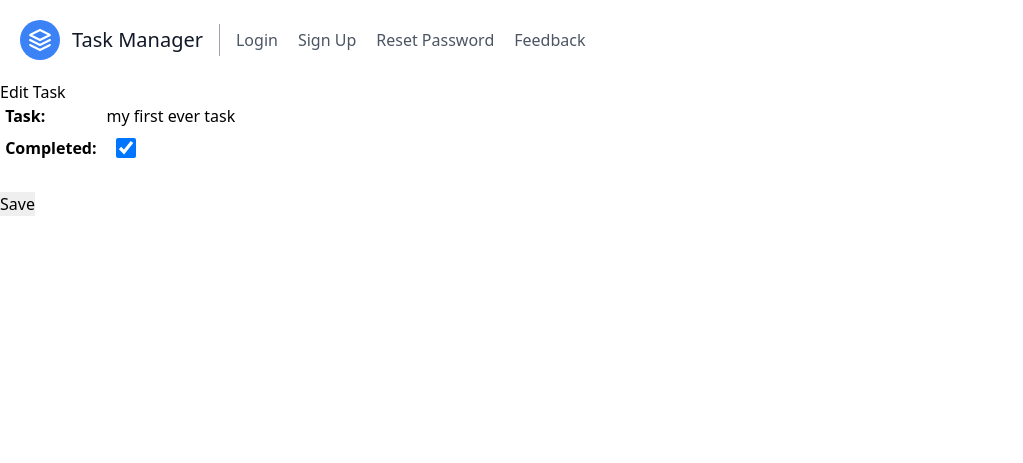
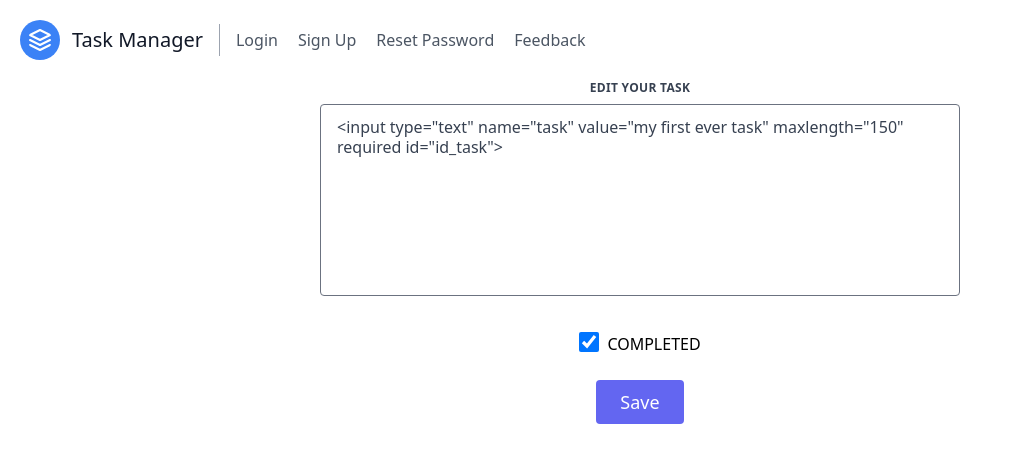
Before and after one commit to danyalbasar/todo_project, a Django app: a page that uses todo_app/templates/edit.html in a window 1280 px wide. Shown: the top 463 px of the page, without its empty margins (0-1023 px from the left). Run offline with Django 3.2, Linux system fonts and the light colour scheme; data comes from the database, SQL or seed files in the repository.

Commit message:
Update edit.html

```diff
--- a/todo_app/templates/edit.html
+++ b/todo_app/templates/edit.html
@@ -4,22 +4,31 @@
 
 {% block content %}
 
-	<h1>Edit Task</h1>
-
-	<form method="POST">
-	{% csrf_token %}
-		<table border="2">
-		<tr>
-			<td>&nbsp;<b>Task:</b></td>
-			<td>{{ fm.task }}</td>
-		</tr>
-		<tr>
-			<td>&nbsp;<b>Completed:</b>&ensp;</td>
-			<td style="padding:10px;">{{ fm.completed }}</td>
-		</tr>
-		</table>
-		<br>
-		<input type="Submit" value="Save" class="btn">
-	</form>
+<form method="POST">
+{% csrf_token %}
+<center>
+<div class="flex flex-wrap -mx-3 mb-6">
+	<div class="w-full px-3">
+		<label class="block uppercase tracking-wide text-gray-700 text-xs font-bold mb-2" for="grid-password">
+			Edit Your Task
+		</label>
+		<textarea class=" no-resize appearance-none block w-full bg-gray-200 text-gray-700 border border-gray-200 rounded py-3 px-4 mb-3 leading-tight focus:outline-none focus:bg-white focus:border-gray-500 h-48 resize-none" id="message" name="edit_task" required="" style="width:50%"  autofocus="">{{ fm.task }}</textarea>
+	</div>
+</div>
+<div class="flex justify-center">
+	{{ fm.completed }}
+	<label class="form-check-label" for="flexCheckDefault">
+		 &ensp;COMPLETED
+	</label>
+</div>
+<br>
+<div class="flex justify-center">
+	<button class="inline-flex text-white bg-indigo-500 border-0 py-2 px-6 focus:outline-none hover:bg-indigo-600 rounded text-lg" type="submit">Save</button>
+</div>
+<div class="md:flex md:items-center">
+	<div class="md:w-2/3"></div>
+</div>
+</center>
+</form>
 
 {% endblock %}
```
